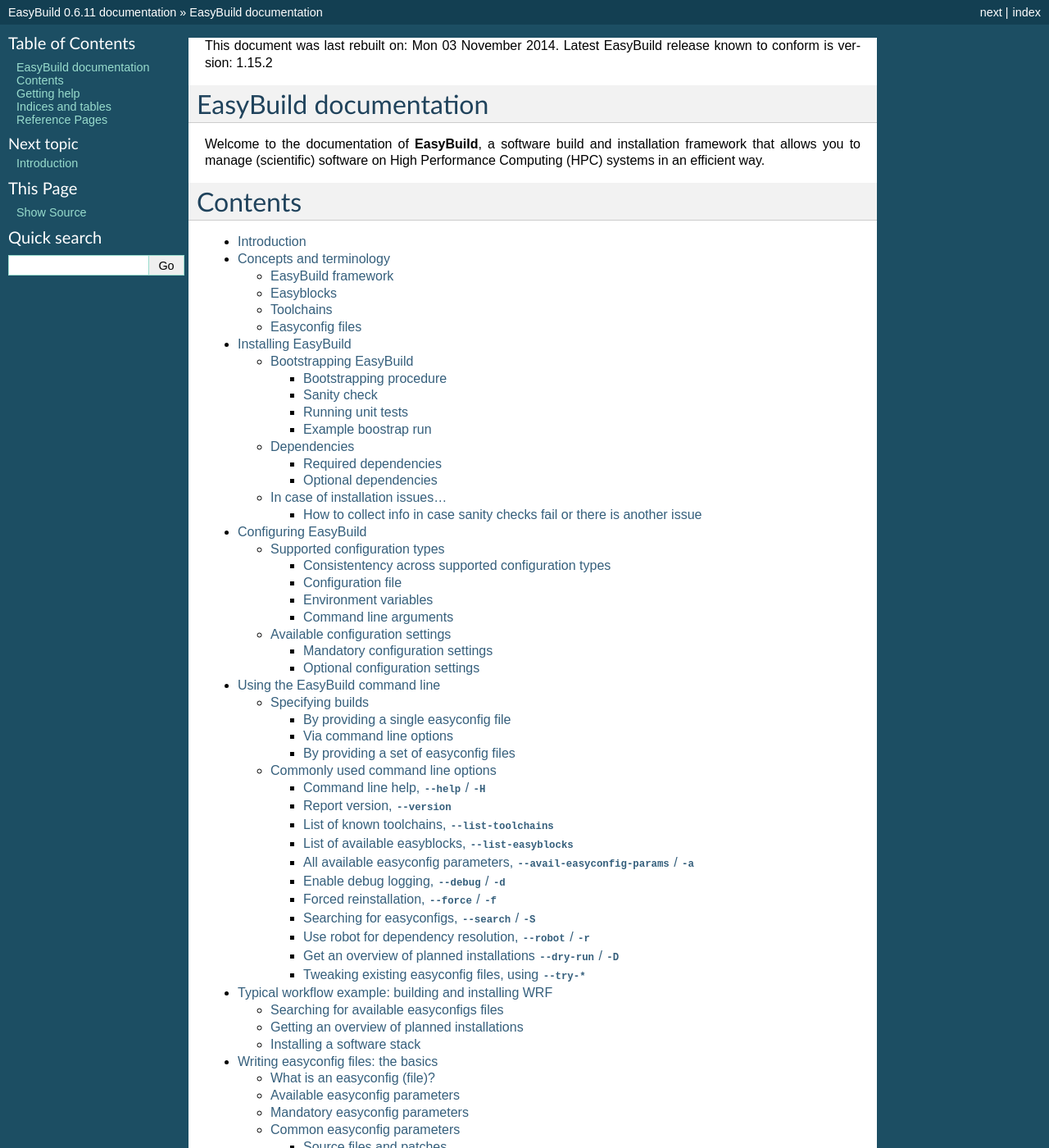
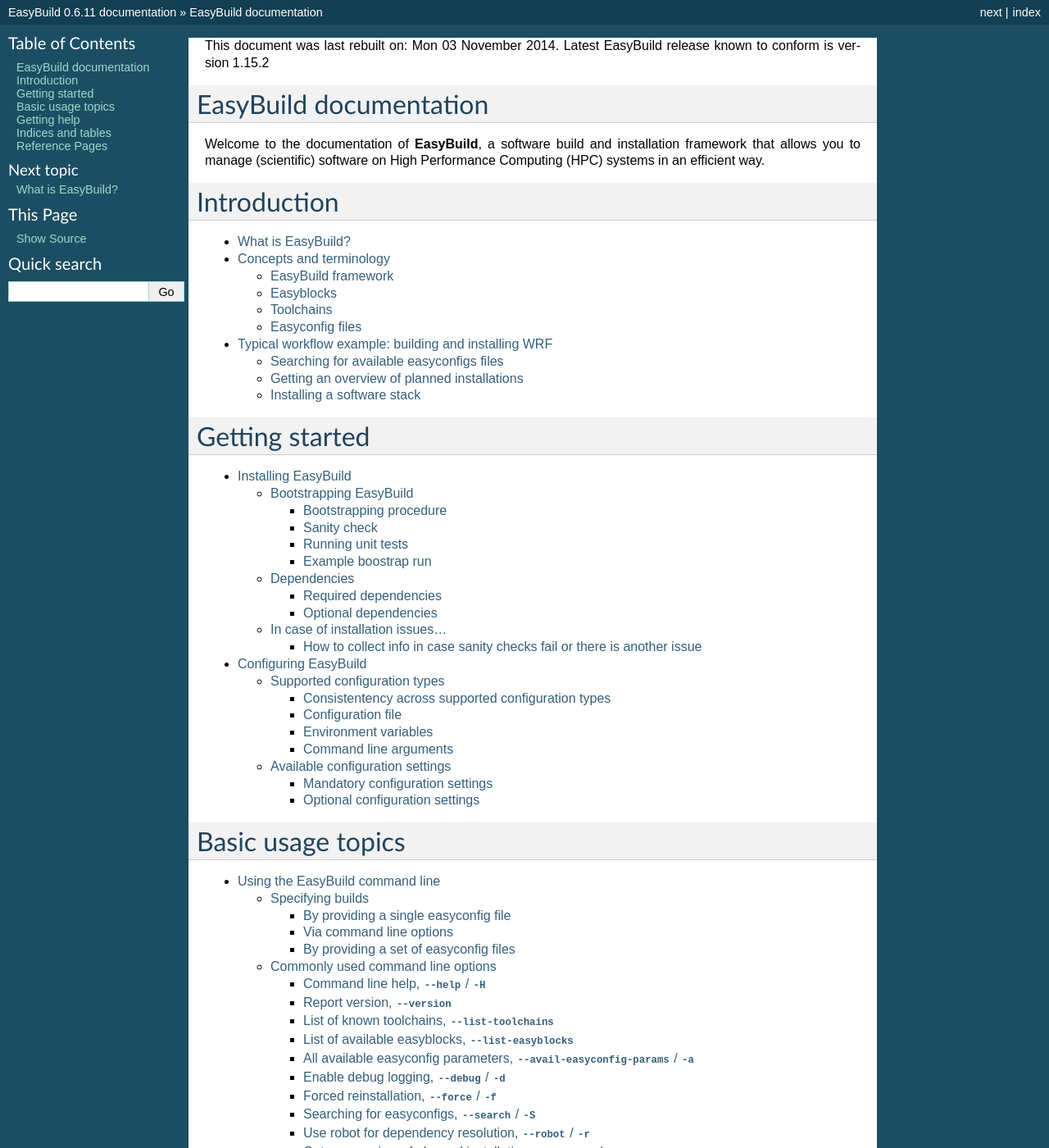
Before and after one commit to easybuilders/easybuild, a Sphinx documentation site: the page built from docs/index.rst, in a window 1280 px wide and 1400 px high. Shown: the whole window at 82% size. Built offline with Sphinx 7.4.7, drawn with Linux system fonts in a browser that asks for light colours.

Commit message:
split up Contents in index.rst

```diff
--- a/docs/index.rst
+++ b/docs/index.rst
@@ -14,8 +14,8 @@
 
 .. _contents:
 
-Contents
-========
+Introduction
+============
 
 .. toctree::
     :glob:
@@ -23,10 +23,28 @@
 
     introduction
     Concepts_and_Terminology
+    Typical_workflow_example_with_WRF
+
+
+Getting started
+===============
+
+.. toctree::
+    :glob:
+    :maxdepth: 3
+
     Installation
     Configuration
+
+
+Basic usage topics
+==================
+
+.. toctree::
+    :glob:
+    :maxdepth: 3
+
     Using_the_EasyBuild_command_line
-    Typical_workflow_example_with_WRF
     Writing_easyconfig_files
     Logfiles
 
--- a/docs/introduction.rst
+++ b/docs/introduction.rst
@@ -1,6 +1,6 @@
 
-Introduction
-------------
+What is EasyBuild?
+------------------
 
 EasyBuild is a software build and installation framework that allows you to manage (scientific) software on High
 Performance Computing (HPC) systems in an efficient way. It is motivated the need for a tool that combines the following features:
```
Also changed, not shown: other parts of docs/index.rst (+1 -1 lines).
